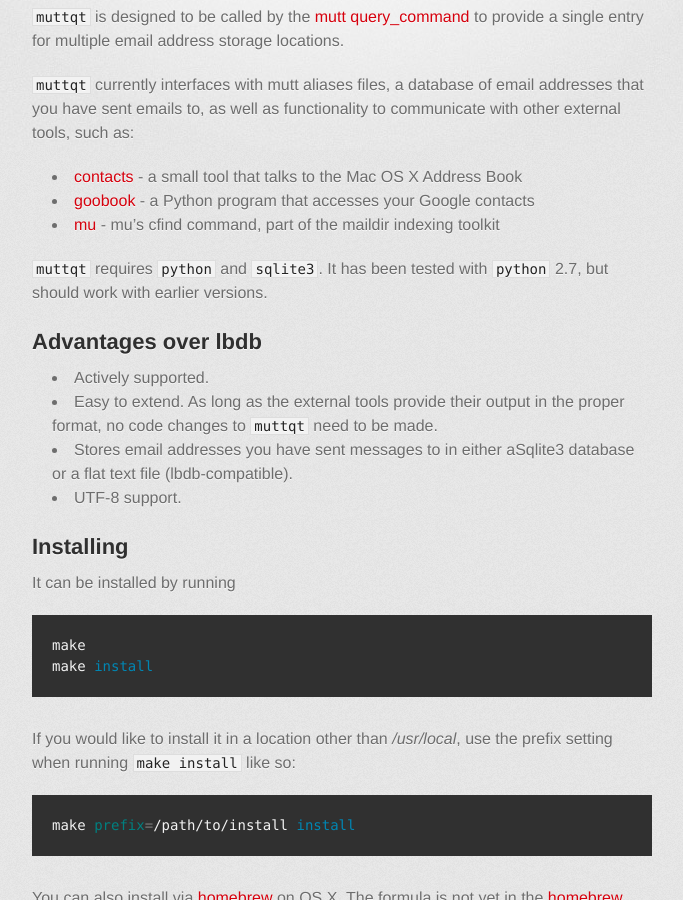
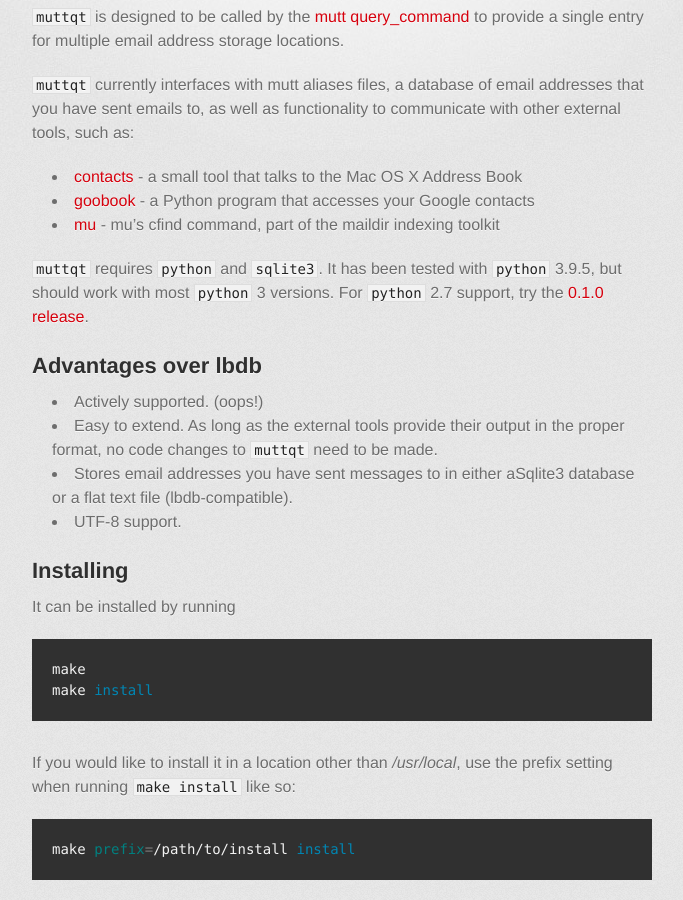
Before and after one commit to tgray/muttqt, a Jekyll site: the page built from index.markdown, in a window 1280 px wide and 900 px high, scrolled down 423 px. Shown: the whole window, without its empty margins (298-981 px from the left). Built offline with Jekyll 4.4.1, drawn with Linux system fonts in a browser that asks for light colours; some web fonts are replaced; our own code applies the rules of GitHub Pages for plain Markdown files.

Commit message:
updated for 0.2.0

```diff
--- a/index.markdown
+++ b/index.markdown
@@ -19,12 +19,13 @@
 - [goobook][] - a Python program that accesses your Google contacts
 - [mu][] - mu's cfind command, part of the maildir indexing toolkit
 
-`muttqt` requires `python` and `sqlite3`.  It has been tested with `python` 2.7,
-but should work with earlier versions.
+`muttqt` requires `python` and `sqlite3`.  It has been tested with `python` 3.9.5, but should work with most `python` 3 versions.  For `python` 2.7 support, try the [0.1.0 release][py2].
+
+[py2]: https://github.com/tgray/muttqt/releases/tag/0.1.0
 
 ## Advantages over lbdb ##
 
-- Actively supported.
+- Actively supported. (oops!)
 - Easy to extend.  As long as the external tools provide their output in the
   proper format, no code changes to `muttqt` need to be made.
 - Stores email addresses you have sent messages to in either aSqlite3 database
```
Also changed, not shown: 1 other file.
